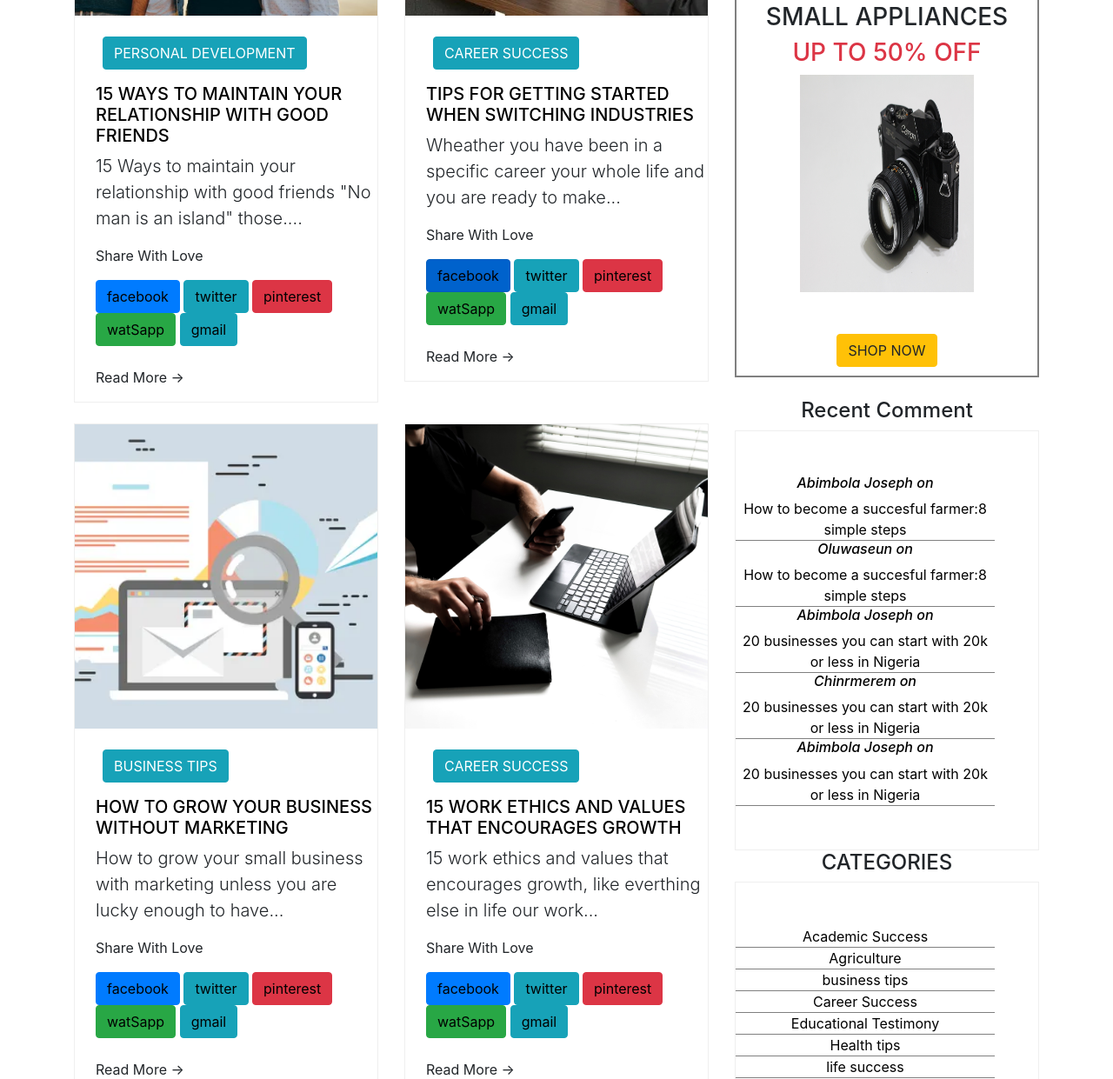
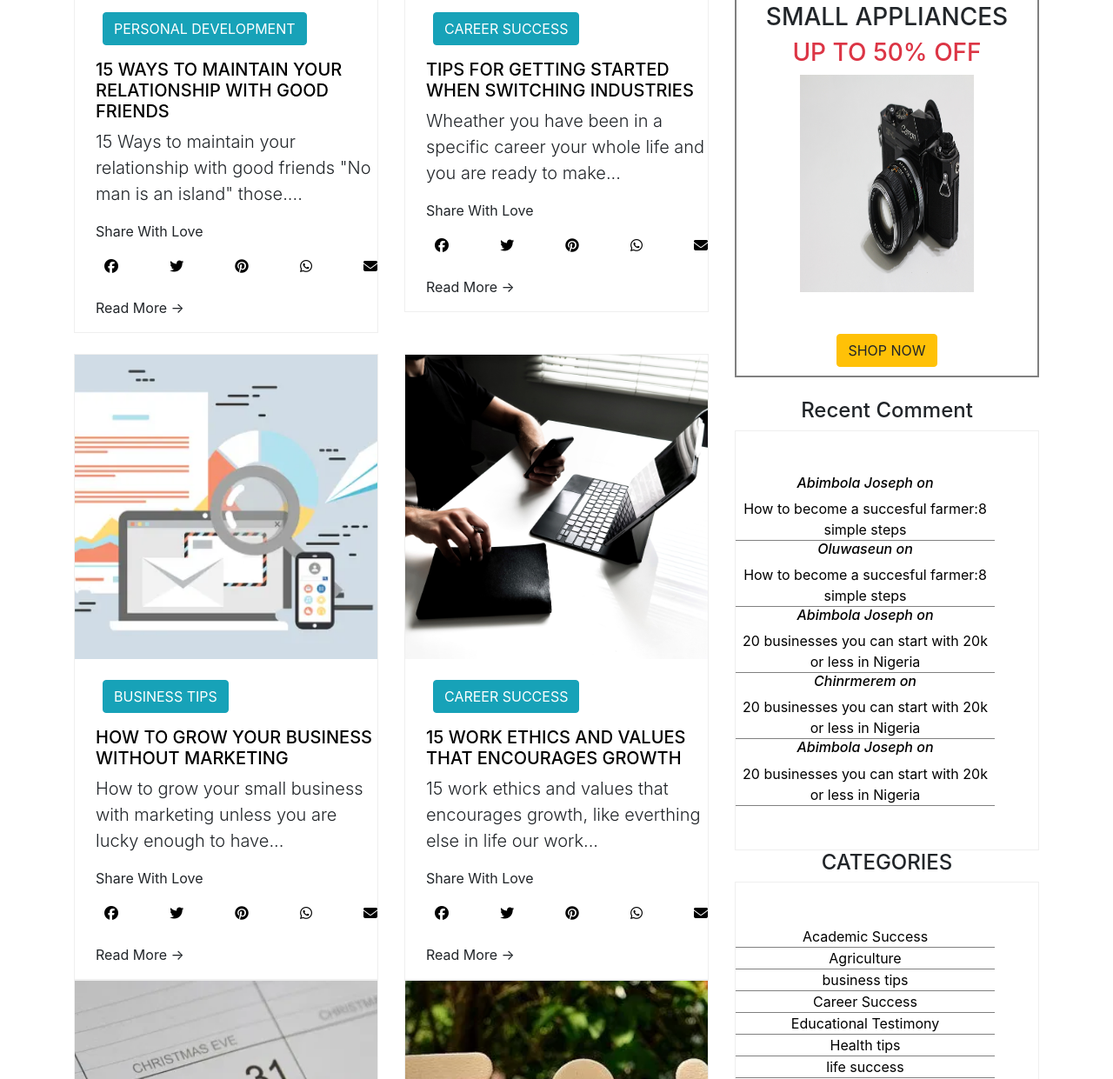
Before and after one commit to Ajyupdate/Explicitsuccess.com-clone, a plain HTML site: page index.html in a window 1280 px wide. Shown: the part 1559-2800 px from the top of the page at 87% size. Drawn offline with Linux system fonts and the light colour scheme.

Commit message:
making the big buttons an icon

```diff
--- a/index.html
+++ b/index.html
@@ -40,10 +40,7 @@
                           <a class="nav-link text-uppercase" href="#">explicit success scholars</a>
                         </li>
                       </ul>
-                      <form class="form-inline my-2 my-lg-0">
-                        <input class="form-control mr-sm-2" type="search" placeholder="Search" aria-label="Search">
-                        <button class="btn btn-outline-success my-2 my-sm-0" type="submit">Search</button>
-                      </form>
+
                     </div>
                   </nav>
 
@@ -76,11 +73,11 @@
                                         <p>Share With Love</p>
 
                                         <div class="icons-div">
-                                            <a href="facebook.com"><i class="fab fa-facebook"></i></a>
-                                            <a href="twitter.com"><i class="fa fa-twitter" aria-hidden="true"></i></a>
-                                            <a href="pinterest.com"><i class="fa fa-pinterest" aria-hidden="true"></i></a>
-                                            <a href="watSapp.com"><i class="fab fa-whatsapp"></i></a>
-                                            <a href="gmail.com"><i class="fa fa-envelope" aria-hidden="true"></i></a>
+                                            <a href="#"><i class="fab fa-facebook"></i></a>
+                                            <a href="#"><i class="fa fa-twitter" aria-hidden="true"></i></a>
+                                            <a href="#"><i class="fa fa-pinterest" aria-hidden="true"></i></a>
+                                            <a href="#"><i class="fab fa-whatsapp"></i></a>
+                                            <a href="#"><i class="fa fa-envelope" aria-hidden="true"></i></a>
                                         </div>
 
                                         <br>
@@ -97,11 +94,15 @@
                                             <a href="#"><h5 class="mt-3">FILLING AND RECORD MANAGEMENT TIPS</h5></a>
                                             <p class="lead">Filing and Record Management tips Wheather your company stores physical or electronic files,there...</p>
                                             <p>Share With Love</p>
-                                            <a href="facebook.com" class="btn btn-primary bt-sm" role="button">facebook</a>
-                                            <a href="twitter.com" class="btn btn-info bt-sm" role="button">twitter</a>
-                                            <a href="pinterest.com" class="btn btn-danger bt-sm" role="button">pinterest</a>
-                                            <a href="watSapp.com" class="btn btn-success bt-sm" role="button">watSapp</a>
-                                            <a href="gmail.com" class="btn btn-info bt-sm" role="button">gmail</a>
+
+                                            <div class="icons-div">
+                                                <a href="#"><i class="fab fa-facebook"></i></a>
+                                                <a href="#"><i class="fa fa-twitter" aria-hidden="true"></i></a>
+                                                <a href="#"><i class="fa fa-pinterest" aria-hidden="true"></i></a>
+                                                <a href="#"><i class="fab fa-whatsapp"></i></a>
+                                                <a href="#"><i class="fa fa-envelope" aria-hidden="true"></i></a>
+                                            </div>
+
                                             <br>
                                             <p class="pt-4">Read More -></p>
                                         </div>
@@ -116,11 +117,15 @@
                                             <a href="#"><h5 class="mt-3 text-uppercase">15 ways to maintain your relationship with good friends</h5></a>
                                             <p class="lead">15 Ways to maintain your relationship with good friends "No man is an island" those.... </p>
                                             <p>Share With Love</p>
-                                            <a href="facebook.com" class="btn btn-primary bt-sm" role="button">facebook</a>
-                                            <a href="twitter.com" class="btn btn-info bt-sm" role="button">twitter</a>
-                                            <a href="pinterest.com" class="btn btn-danger bt-sm" role="button">pinterest</a>
-                                            <a href="watSapp.com" class="btn btn-success bt-sm" role="button">watSapp</a>
-                                            <a href="gmail.com" class="btn btn-info bt-sm" role="button">gmail</a>
+
+                                            <div class="icons-div">
+                                                <a href="#"><i class="fab fa-facebook"></i></a>
+                                                <a href="#"><i class="fa fa-twitter" aria-hidden="true"></i></a>
+                                                <a href="#"><i class="fa fa-pinterest" aria-hidden="true"></i></a>
+                                                <a href="#"><i class="fab fa-whatsapp"></i></a>
+                                                <a href="#"><i class="fa fa-envelope" aria-hidden="true"></i></a>
+                                            </div>
+
                                             <p class="pt-4">Read More -></p>
                                         </div>
                                     </article>
@@ -134,11 +139,14 @@
                                             <a href="#"><h5 class="mt-3 text-uppercase">tips for getting started when switching industries</h5></a>
                                             <p class="lead">Wheather you have been in a specific career your whole life and you are ready to make...</p>
                                             <p>Share With Love</p>
-                                            <a href="facebook.com" class="btn btn-primary bt-sm active" role="button">facebook</a>
-                                            <a href="twitter.com" class="btn btn-info bt-sm" role="button">twitter</a>
-                                            <a href="pinterest.com" class="btn btn-danger bt-sm" role="button">pinterest</a>
-                                            <a href="watSapp.com" class="btn btn-success bt-sm" role="button">watSapp</a>
-                                            <a href="gmail.com" class="btn btn-info bt-xm" role="button">gmail</a>
+
+                                            <div class="icons-div">
+                                                <a href="#"><i class="fab fa-facebook"></i></a>
+                                                <a href="#"><i class="fa fa-twitter" aria-hidden="true"></i></a>
+                                                <a href="#"><i class="fa fa-pinterest" aria-hidden="true"></i></a>
+                                                <a href="#"><i class="fab fa-whatsapp"></i></a>
+                                                <a href="#"><i class="fa fa-envelope" aria-hidden="true"></i></a>
+                                            </div>
                                             <p class="pt-4">Read More -></p>
                                         </div>
                                     </article>
@@ -152,11 +160,14 @@
                                             <a href="#"><h5 class="mt-3 text-uppercase">how to grow your business without marketing</h5></a>
                                             <p class="lead">How to grow your small business with marketing unless you are lucky enough to have...</p>
                                             <p>Share With Love</p>
-                                            <a href="facebook.com" class="btn btn-primary bt-sm" role="button">facebook</a>
-                                            <a href="twitter.com" class="btn btn-info bt-sm" role="button">twitter</a>
-                                            <a href="pinterest.com" class="btn btn-danger bt-sm" role="button">pinterest</a>
-                                            <a href="watSapp.com" class="btn btn-success bt-sm" role="button">watSapp</a>
-                                            <a href="gmail.com" class="btn btn-info bt-sm" role="button">gmail</a>
+
+                                            <div class="icons-div">
+                                                <a href="#"><i class="fab fa-facebook"></i></a>
+                                                <a href="#"><i class="fa fa-twitter" aria-hidden="true"></i></a>
+                                                <a href="#"><i class="fa fa-pinterest" aria-hidden="true"></i></a>
+                                                <a href="#"><i class="fab fa-whatsapp"></i></a>
+                                                <a href="#"><i class="fa fa-envelope" aria-hidden="true"></i></a>
+                                            </div>
                                             <p class="pt-4">Read More -></p>
                                         </div>
                                     </article>
@@ -171,11 +182,14 @@
                                             <a href="#"><h5 class="mt-3 text-uppercase">15 work ethics and values that encourages growth</h5></a>
                                             <p class="lead">15 work ethics and values that encourages growth, like everthing else in life our work...</p>
                                             <p>Share With Love</p>
-                                            <a href="facebook.com" class="btn btn-primary bt-sm" role="button">facebook</a>
-                                            <a href="twitter.com" class="btn btn-info bt-sm" role="button">twitter</a>
-                                            <a href="pinterest.com" class="btn btn-danger bt-sm" role="button">pinterest</a>
-                                            <a href="watSapp.com" class="btn btn-success bt-sm" role="button">watSapp</a>
-                                            <a href="gmail.com" class="btn btn-info bt-sm" role="button">gmail</a>
+
+                                            <div class="icons-div">
+                                                <a href="#"><i class="fab fa-facebook"></i></a>
+                                                <a href="#"><i class="fa fa-twitter" aria-hidden="true"></i></a>
+                                                <a href="#"><i class="fa fa-pinterest" aria-hidden="true"></i></a>
+                                                <a href="#"><i class="fab fa-whatsapp"></i></a>
+                                                <a href="#"><i class="fa fa-envelope" aria-hidden="true"></i></a>
+                                            </div>
                                             <p class="pt-4">Read More -></p>
                                         </div>
                                     </article>
@@ -190,11 +204,15 @@
                                           <a href="#">  <h5 class="mt-3 text-uppercase">9 steps to setting realistic new year resolution</h5></a>
                                             <p class="lead">9 steps to setting realistic new year resolution hey readers! it been a while since...</p>
                                             <p>Share With Love</p>
-                                            <a href="facebook.com" class="btn btn-primary bt-sm" role="button">facebook</a>
-                                            <a href="twitter.com" class="btn btn-info bt-sm" role="button">twitter</a>
-                                            <a href="pinterest.com" class="btn btn-danger bt-sm" role="button">pinterest</a>
-                                            <a href="watSapp.com" class="btn btn-success bt-sm" role="button">watSapp</a>
-                                            <a href="gmail.com" class="btn btn-info bt-sm" role="button">gmail</a>
+
+                                            <div class="icons-div">
+                                                <a href="#"><i class="fab fa-facebook"></i></a>
+                                                <a href="#"><i class="fa fa-twitter" aria-hidden="true"></i></a>
+                                                <a href="#"><i class="fa fa-pinterest" aria-hidden="true"></i></a>
+                                                <a href="#"><i class="fab fa-whatsapp"></i></a>
+                                                <a href="#"><i class="fa fa-envelope" aria-hidden="true"></i></a>
+                                            </div>
+
                                             <p class="pt-4">Read More -></p>
                                         </div>
                                     </article>
@@ -209,11 +227,13 @@
                                             <a href="#"><h5 class="mt-3 text-uppercase">15 team members your business needs to be succesful</h5></a>
                                             <p class="lead">15 team members your business needs to be succesful. You may be really skilled...</p>
                                             <p>Share With Love</p>
-                                            <a href="facebook.com" class="btn btn-primary bt-sm" role="button">facebook</a>
-                                            <a href="twitter.com" class="btn btn-info bt-sm" role="button">twitter</a>
-                                            <a href="pinterest.com" class="btn btn-danger bt-sm" role="button">pinterest</a>
-                                            <a href="watSapp.com" class="btn btn-success bt-sm" role="button">watSapp</a>
-                                            <a href="gmail.com" class="btn btn-info bt-sm" role="button">gmail</a>
+                                            <div class="icons-div">
+                                                <a href="#"><i class="fab fa-facebook"></i></a>
+                                                <a href="#"><i class="fa fa-twitter" aria-hidden="true"></i></a>
+                                                <a href="#"><i class="fa fa-pinterest" aria-hidden="true"></i></a>
+                                                <a href="#"><i class="fab fa-whatsapp"></i></a>
+                                                <a href="#"><i class="fa fa-envelope" aria-hidden="true"></i></a>
+                                            </div>
                                             <p class="pt-4">Read More -></p>
                                         </div>
                                     </article>
@@ -228,11 +248,13 @@
                                             <a href="#"><h5 class="mt-3 text-uppercase">10 tips you need when writing an application letter in nigeria</h5></a>
                                             <p class="lead">10 tips you need when writing an application letter in nigeria. Application letters are very ...</p>
                                             <p>Share With Love</p>
-                                            <a href="facebook.com" class="btn btn-primary bt-sm" role="button">facebook</a>
-                                            <a href="twitter.com" class="btn btn-info bt-sm" role="button">twitter</a>
-                                            <a href="pinterest.com" class="btn btn-danger bt-sm" role="button">pinterest</a>
-                                            <a href="watSapp.com" class="btn btn-success bt-sm" role="button">watSapp</a>
-                                            <a href="gmail.com" class="btn btn-info bt-sm" role="button">gmail</a>
+                                            <div class="icons-div">
+                                                <a href="#"><i class="fab fa-facebook"></i></a>
+                                                <a href="#"><i class="fa fa-twitter" aria-hidden="true"></i></a>
+                                                <a href="#"><i class="fa fa-pinterest" aria-hidden="true"></i></a>
+                                                <a href="#"><i class="fab fa-whatsapp"></i></a>
+                                                <a href="#"><i class="fa fa-envelope" aria-hidden="true"></i></a>
+                                            </div>
                                             <p class="pt-4">Read More -></p>
                                         </div>
                                     </article>
@@ -247,11 +269,13 @@
                                             <a href="#"><h5 class="mt-3 text-uppercase">20 businesses you can start with 10k or less in Nigeria</h5></a>
                                             <p class="lead">20 businesses you can start with 10k or less in Nigeria. Do you really want...</p>
                                             <p>Share With Love</p>
-                                            <a href="facebook.com" class="btn btn-primary bt-sm" role="button">facebook</a>
-                                            <a href="twitter.com" class="btn btn-info bt-sm" role="button">twitter</a>
-                                            <a href="pinterest.com" class="btn btn-danger bt-sm" role="button">pinterest</a>
-                                            <a href="watSapp.com" class="btn btn-success bt-sm" role="button">watSapp</a>
-                                            <a href="gmail.com" class="btn btn-info bt-sm" role="button">gmail</a>
+                                            <div class="icons-div">
+                                                <a href="#"><i class="fab fa-facebook"></i></a>
+                                                <a href="#"><i class="fa fa-twitter" aria-hidden="true"></i></a>
+                                                <a href="#"><i class="fa fa-pinterest" aria-hidden="true"></i></a>
+                                                <a href="#"><i class="fab fa-whatsapp"></i></a>
+                                                <a href="#"><i class="fa fa-envelope" aria-hidden="true"></i></a>
+                                            </div>
                                             <p class="pt-4">Read More -></p>
                                         </div>
                                     </article>
@@ -266,11 +290,13 @@
                                             <a href="#"><h5 class="mt-3 text-uppercase">How to set up the business premises of your start up</h5></a>
                                             <p class="lead">How to set up the business premises of your start up. You might have started...</p>
                                             <p>Share With Love</p>
-                                            <a href="facebook.com" class="btn btn-primary bt-sm" role="button">facebook</a>
-                                            <a href="twitter.com" class="btn btn-info bt-sm" role="button">twitter</a>
-                                            <a href="pinterest.com" class="btn btn-danger bt-sm" role="button">pinterest</a>
-                                            <a href="watSapp.com" class="btn btn-success bt-sm" role="button">watSapp</a>
-                                            <a href="gmail.com" class="btn btn-info bt-sm" role="button">gmail</a>
+                                            <div class="icons-div">
+                                                <a href="#"><i class="fab fa-facebook"></i></a>
+                                                <a href="#"><i class="fa fa-twitter" aria-hidden="true"></i></a>
+                                                <a href="#"><i class="fa fa-pinterest" aria-hidden="true"></i></a>
+                                                <a href="#"><i class="fab fa-whatsapp"></i></a>
+                                                <a href="#"><i class="fa fa-envelope" aria-hidden="true"></i></a>
+                                            </div>
                                             <p class="pt-4">Read More -></p>
                                         </div>
                                     </article>
@@ -285,11 +311,13 @@
                                             <a href="#"><h5 class="mt-3 text-uppercase"> 10 human right and ethics in the workspace</h5></a>
                                             <p class="lead">10 human right and ethics in the workspace according to the CEO of Unilever...</p>
                                             <p>Share With Love</p>
-                                            <a href="facebook.com" class="btn btn-primary bt-sm" role="button">facebook</a>
-                                            <a href="twitter.com" class="btn btn-info bt-sm" role="button">twitter</a>
-                                            <a href="pinterest.com" class="btn btn-danger bt-sm" role="button">pinterest</a>
-                                            <a href="watSapp.com" class="btn btn-success bt-sm" role="button">watSapp</a>
-                                            <a href="gmail.com" class="btn btn-info bt-sm" role="button">gmail</a>
+                                            <div class="icons-div">
+                                                <a href="#"><i class="fab fa-facebook"></i></a>
+                                                <a href="#"><i class="fa fa-twitter" aria-hidden="true"></i></a>
+                                                <a href="#"><i class="fa fa-pinterest" aria-hidden="true"></i></a>
+                                                <a href="#"><i class="fab fa-whatsapp"></i></a>
+                                                <a href="#"><i class="fa fa-envelope" aria-hidden="true"></i></a>
+                                            </div>
                                             <p class="pt-4">Read More -></p>
                                         </div>
                                     </article>
@@ -304,11 +332,13 @@
                                             <a href="#"><h5 class="mt-3 text-uppercase">IMPORTANCE OF PUBLIC ADMINSTRATION</h5></a>
                                             <p class="lead"> Importance of public adminstration. There are plenty of careers that you can explore...</p>
                                             <p>Share With Love</p>
-                                            <a href="facebook.com" class="btn btn-primary bt-sm" role="button">facebook</a>
-                                            <a href="twitter.com" class="btn btn-info bt-sm" role="button">twitter</a>
-                                            <a href="pinterest.com" class="btn btn-danger bt-sm" role="button">pinterest</a>
-                                            <a href="watSapp.com" class="btn btn-success bt-sm" role="button">watSapp</a>
-                                            <a href="gmail.com" class="btn btn-info bt-sm" role="button">gmail</a>
+                                            <div class="icons-div">
+                                                <a href="#"><i class="fab fa-facebook"></i></a>
+                                                <a href="#"><i class="fa fa-twitter" aria-hidden="true"></i></a>
+                                                <a href="#"><i class="fa fa-pinterest" aria-hidden="true"></i></a>
+                                                <a href="#"><i class="fab fa-whatsapp"></i></a>
+                                                <a href="#"><i class="fa fa-envelope" aria-hidden="true"></i></a>
+                                            </div>
                                             <p class="pt-4">Read More -></p>
                                         </div>
                                     </article>
@@ -323,11 +353,13 @@
                                             <a href="#"><h5 class="mt-3 text-uppercase">Mobile app vs mobile business: which one is good for our business</h5></a>
                                             <p class="lead">Mobile app vs mobile business: which one is good for our business? Deciding between mobile apps vs...</p>
                                             <p>Share With Love</p>
-                                            <a href="facebook.com" class="btn btn-primary bt-sm" role="button">facebook</a>
-                                            <a href="twitter.com" class="btn btn-info bt-sm" role="button">twitter</a>
-                                            <a href="pinterest.com" class="btn btn-danger bt-sm" role="button">pinterest</a>
-                                            <a href="watSapp.com" class="btn btn-success bt-sm" role="button">watSapp</a>
-                                            <a href="gmail.com" class="btn btn-info bt-sm" role="button">gmail</a>
+                                            <div class="icons-div">
+                                                <a href="#"><i class="fab fa-facebook"></i></a>
+                                                <a href="#"><i class="fa fa-twitter" aria-hidden="true"></i></a>
+                                                <a href="#"><i class="fa fa-pinterest" aria-hidden="true"></i></a>
+                                                <a href="#"><i class="fab fa-whatsapp"></i></a>
+                                                <a href="#"><i class="fa fa-envelope" aria-hidden="true"></i></a>
+                                            </div>
                                             <p class="pt-4">Read More -></p>
                                         </div>
                                     </article>
```
